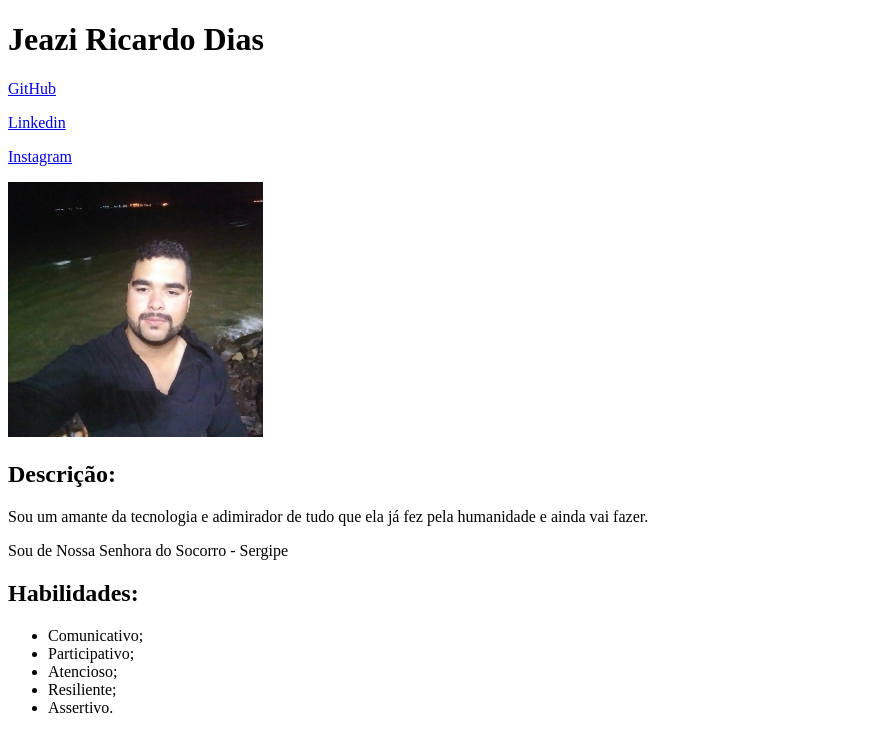
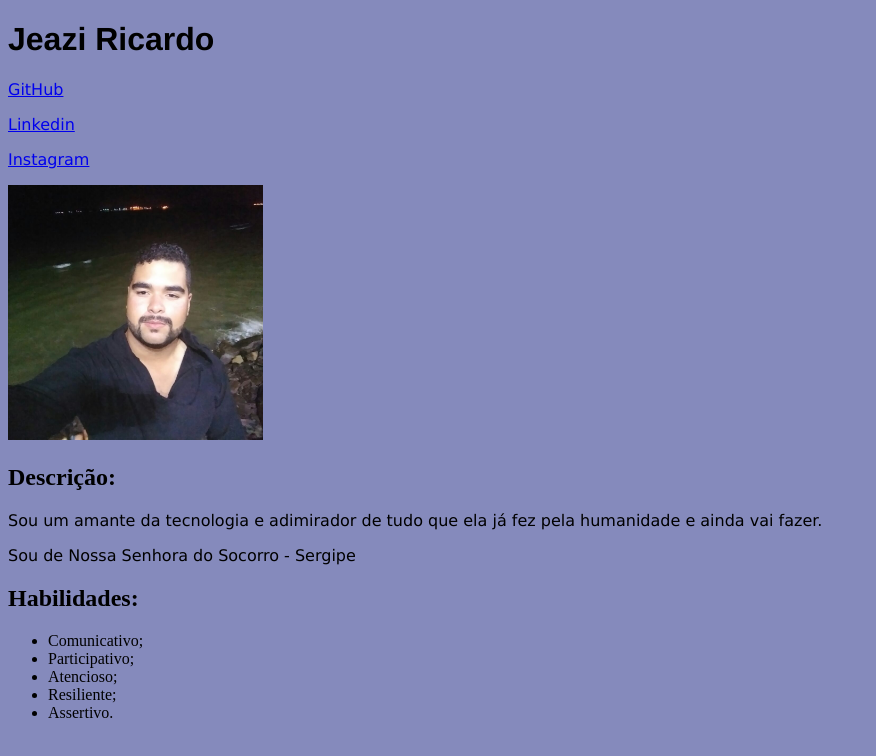
Before and after one commit to JeaziRicardo/JeaziRicardo.github.io, a plain HTML site: page index.html in a window 1280 px wide. Shown: the whole page, without its empty margins (0-876 px from the left). Drawn offline with Linux system fonts and the light colour scheme.

Commit message:
acrescenta style.css incluido fontes e backgoud.

```diff
--- a/index.html
+++ b/index.html
@@ -5,13 +5,14 @@
     <meta charset="UTF-8">
     <meta http-equiv="X-UA-Compatible" content="IE=edge">
     <meta name="viewport" content="width=device-width, initial-scale=1.0">
-    <title>PORTFÓLIO DE JEAZI RICARDO</title>
+    <link rel="stylesheet" type="text/css" href="style.css">
+    <title>PORTFÓLIO | JEAZI RICARDO</title>
   </head>
 
   <body>
 
     <h1>
-      Jeazi Ricardo Dias
+      Jeazi Ricardo
     </h1>
 
     <p><a href="https://github.com/JeaziRicardo" target="__blank">
--- /dev/null
+++ b/style.css
@@ -0,0 +1,11 @@
+h1 {
+  font-family: 'Helvetica Neue', sans-serif;
+}
+
+p {
+  font-family: Verdana, Geneva, Tahoma, sans-serif;
+}
+
+body {
+  background-color: rgba(1, 12, 116, 0.479);
+}
```
